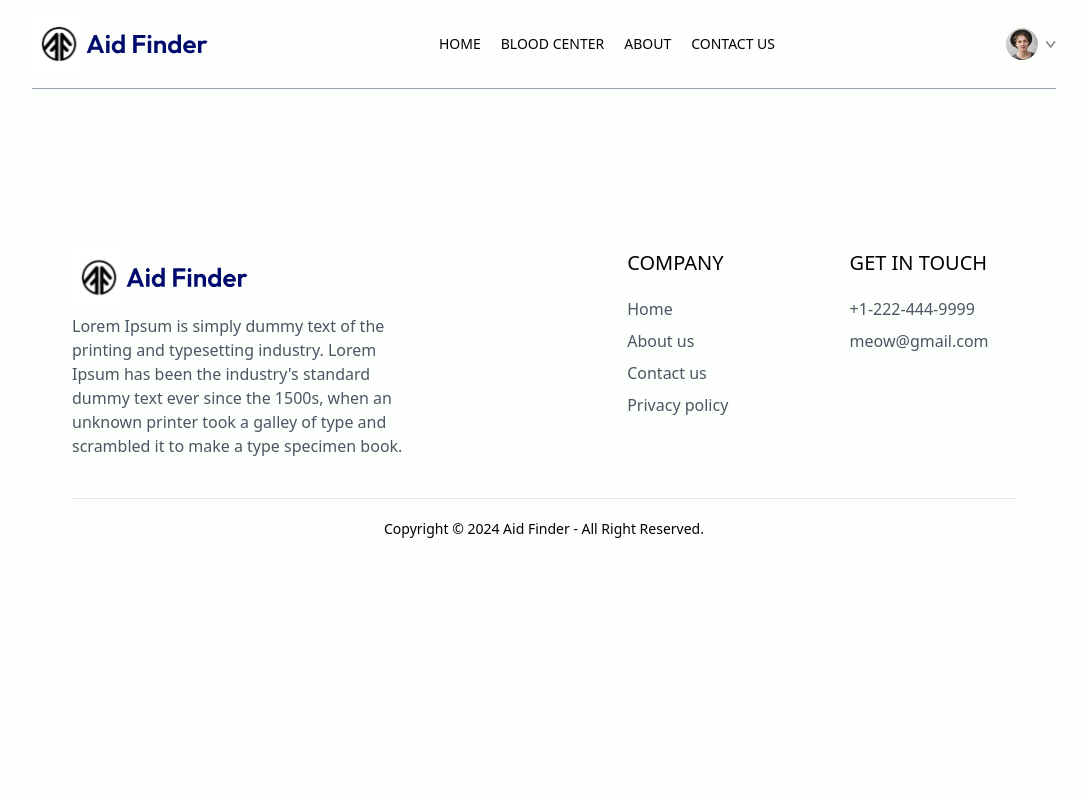
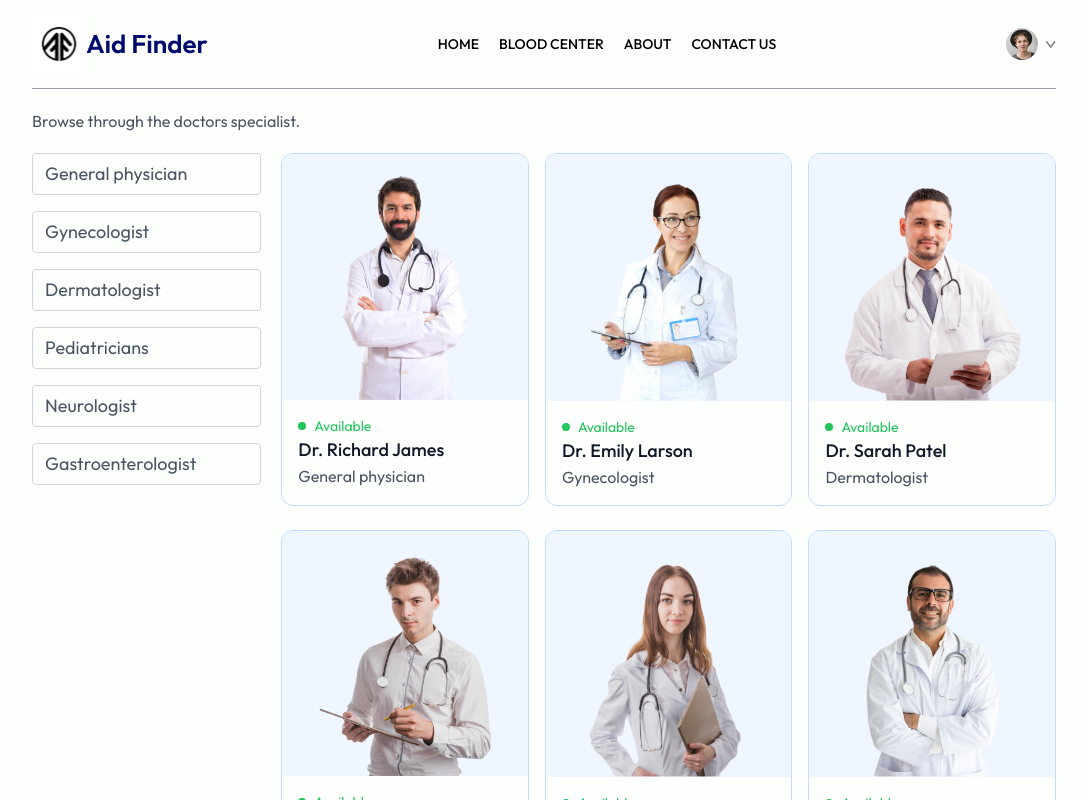
Before and after one commit to abhighosh69/AidFinder, a React (Vite) app in the folder aid-finder/: page /doctors in a window 1280 px wide. Shown: the top 800 px of the page, without its empty margins (96-1183 px from the left). Built offline with nearby package versions, Linux system fonts and the light colour scheme.

Commit message:
Create Doctor Page

```diff
--- a/aid-finder/src/App.jsx
+++ b/aid-finder/src/App.jsx
@@ -12,6 +12,7 @@ import MyProfile from "./pages/MyProfile";
 import Navbar from "./components/Navbar";
 import Footer from "./components/Footer";
 import PrivacyPolicy from "./pages/PrivacyPolicy";
+import Doctor from "./pages/Doctor";
 
 const App = () => {
   return (
@@ -21,12 +22,14 @@ const App = () => {
       <Routes>
         <Route path="/" element={<Home />} />
         <Route path="/home" element={<Home />} />
-        <Route path="/hospital" element={<Hospitals />} />
+        <Route path="/hospitals" element={<Hospitals />} />
         <Route path="/about" element={<About />} />
         <Route path="/contact" element={<Contact />} />
         <Route path="/donner" element={<Doneters />} />
         <Route path="/login" element={<Login />} />
         <Route path="/my-appointment" element={<MyAppointment />} />
+        <Route path="/doctors" element={<Doctor />} />
+        <Route path="/doctors/:speciality" element={<Doctor />} />
         <Route path="/my-appointment/:docId" element={<MyAppointment />} />
         <Route path="/my-profile" element={<MyProfile />} />
         <Route path="/privacy-policy" element={<PrivacyPolicy />} />
--- a/aid-finder/src/assets/assetsFrontend/assets.js
+++ b/aid-finder/src/assets/assetsFrontend/assets.js
@@ -244,7 +244,7 @@ export const doctors = [
         _id: 'doc12',
         name: 'Dr. Patrick Harris',
         image: doc12,
-        speciality: 'Neurologist',
+        speciality: 'Gastroenterologist',
         degree: 'MBBS',
         experience: '4 Years',
         about: 'Dr. Davis has a strong commitment to delivering comprehensive medical care, focusing on preventive medicine, early diagnosis, and effective treatment strategies. Dr. Davis has a strong commitment to delivering comprehensive medical care, focusing on preventive medicine, early diagnosis, and effective treatment strategies.',
@@ -272,7 +272,7 @@ export const doctors = [
         _id: 'doc14',
         name: 'Dr. Ryan Martinez',
         image: doc14,
-        speciality: 'Gynecologist',
+        speciality: 'Gastroenterologist',
         degree: 'MBBS',
         experience: '3 Years',
         about: 'Dr. Davis has a strong commitment to delivering comprehensive medical care, focusing on preventive medicine, early diagnosis, and effective treatment strategies. Dr. Davis has a strong commitment to delivering comprehensive medical care, focusing on preventive medicine, early diagnosis, and effective treatment strategies.',
--- a/aid-finder/src/components/Footer.jsx
+++ b/aid-finder/src/components/Footer.jsx
@@ -16,6 +16,7 @@ const Footer = () => {
   return (
     <div className="md:mx-10">
       <div className="flex flex-col sm:grid grid-cols-[3fr_1fr_1fr] gap-14 my-10 mt-40 text-sm">
+
         {/* ------- Left Side ------- */}
         <div>
           <img
--- a/aid-finder/src/components/Header.jsx
+++ b/aid-finder/src/components/Header.jsx
@@ -1,9 +1,11 @@
 import React from "react";
+import { useNavigate } from "react-router-dom";
 import { assets } from "../assets/assetsFrontend/assets";
 
 const Header = () => {
   return (
     <div className="flex flex-col md:flex-row flex-wrap bg-primary rounded-lg px-6 md:px-10 lg:px-20">
+
       {/* ------- Left Side ------- */}
       <div className="md:w-1/2 flex flex-col items-start justify-center gap-4 py-10 m-auto md:py-[10vw] md:mb-[-30px]">
         <p className="text-3xl md:text-4xl lg:text-5xl text-white font-semibold leading-tight md:leading-tight lg:leading-tight">
--- a/aid-finder/src/components/SpecialityMenu.jsx
+++ b/aid-finder/src/components/SpecialityMenu.jsx
@@ -10,9 +10,11 @@ const SpecialityMenu = () => {
         Simply browse through our extensive list of trusted doctors, schedule
         your appointment hassle-free.
       </p>
+
+      {/* ----- Category ----- */}
       <div className="flex sm:justify-center gap-4 pt-5 w-full overflow-scroll ">
         {specialityData.map((item, index) => (
-          <Link className="flex flex-col items-center text-xs cursor-pointer flex-shrink-0 hover:translate-y-[-10px] transition-all duration-500" to={`/doctors/${item.speciality}`} key={index}>
+          <Link className="flex flex-col items-center text-base cursor-pointer flex-shrink-0 hover:translate-y-[-10px] transition-all duration-500" to={`/doctors/${item.speciality}`} key={index}>
             <img className="w-16 sm:w-24 mb-2" src={item.image} alt="Speciality Images" />
             <p>{item.speciality}</p>
           </Link>
--- a/aid-finder/src/components/TopDoctors.jsx
+++ b/aid-finder/src/components/TopDoctors.jsx
@@ -1,13 +1,11 @@
-import React from "react";
-import { doctors } from "../assets/assetsFrontend/assets";
+import React, {useContext} from "react";
 import { useNavigate } from "react-router-dom";
+import { AppContext } from "../context/AppContext"
+
 const TopDoctors = () => {
 
   const navigate = useNavigate();
-
-  /* const handelBookAppointment = () => {
-    navigate(`/appointment/${item._id}`);
-  } */
+  const {doctors} = useContext(AppContext);
 
   return (
     <div className="flex flex-col items-center gap-4 my-16 text-gray-900 md:mx-10">
--- /dev/null
+++ b/aid-finder/src/context/AppContext.jsx
@@ -0,0 +1,18 @@
+import { createContext } from "react";
+import { doctors } from "../assets/assetsFrontend/assets";
+
+export const AppContext = createContext();
+
+const AppContextProvider = (props) => {
+  const value = {
+    doctors,
+  };
+
+  return (
+  <AppContext.Provider value={value}>
+    {props.children}
+  </AppContext.Provider>
+  );
+};
+
+export default AppContextProvider;
--- a/aid-finder/src/index.css
+++ b/aid-finder/src/index.css
@@ -1,7 +1,13 @@
-/* src/index.css */
+@import url('https://fonts.googleapis.com/css2?family=Outfit:wght@100..900&family=Poppins:ital,wght@0,100;0,200;0,300;0,400;0,500;0,600;0,700;0,800;0,900;1,100;1,200;1,300;1,400;1,500;1,600;1,700;1,800;1,900&display=swap');
+
 @tailwind base;
 @tailwind components;
 @tailwind utilities;
+
+
+*{
+    font-family: Outfit;
+}
 
 .active hr {
     @apply block mx-auto w-full h-1 bg-gradient-custom-color rounded-lg;
--- a/aid-finder/src/main.jsx
+++ b/aid-finder/src/main.jsx
@@ -1,11 +1,14 @@
-import { StrictMode } from 'react'
-import { createRoot } from 'react-dom/client'
-import App from './App.jsx'
-import { BrowserRouter } from 'react-router-dom';
-import './index.css'
+//import { StrictMode } from 'react'
+import { createRoot } from "react-dom/client";
+import App from "./App.jsx";
+import { BrowserRouter } from "react-router-dom";
+import "./index.css";
+import AppContextProvider from "./context/AppContext.jsx";
 
-createRoot(document.getElementById('root')).render(
+createRoot(document.getElementById("root")).render(
   <BrowserRouter>
-    <App />
-  </BrowserRouter>,
-)
+    <AppContextProvider>
+      <App />
+    </AppContextProvider>
+  </BrowserRouter>
+);
--- /dev/null
+++ b/aid-finder/src/pages/Doctor.jsx
@@ -0,0 +1,75 @@
+import React, { useContext, useEffect } from "react";
+import { useParams, useNavigate } from "react-router-dom";
+import { AppContext } from "../context/AppContext";
+import { useState } from "react";
+import { specialityData } from "../assets/assetsFrontend/assets";
+
+const Doctor = () => {
+  const navigate = useNavigate();
+  const { speciality } = useParams();
+  const [filterDoc, setFilterDoc] = useState([]);
+  const { doctors } = useContext(AppContext);
+
+  const applyFilter = () => {
+    if (speciality) {
+      setFilterDoc(doctors.filter((doc) => doc.speciality === speciality));
+    } else {
+      setFilterDoc(doctors);
+    }
+  };
+  useEffect(() => {
+    applyFilter();
+  }, [doctors, speciality]);
+
+  const handleNavigation = (specialty) => {
+    navigate(speciality === specialty ? "/doctors" : `/doctors/${specialty}`);
+  };
+
+  return (
+    <div>
+      <p className="text-gray-600">Browse through the doctors specialist.</p>
+
+      {/* ------- Left Side ------- */}
+      <div className="flex flex-col sm:flex-row items-start gap-5 mt-5">
+        <div className="flex flex-col gap-4 text-lg text-gray-600">
+          {specialityData.map((data) => (
+            <p
+              key={data.speciality}
+              onClick={() => handleNavigation(data.speciality)}
+              className={`w-[94vw] sm:w-auto pl-3 py-1.5 pr-16 border border-gray-300 rounded transition-all cursor-pointer ${
+                speciality === data.speciality ? "bg-blue-100 text-black" : ""
+              }`}
+            >
+              {data.speciality}
+            </p>
+          ))}
+        </div>
+
+        {/* ------- Right Side ------- */}
+        <div className="w-full grid grid-cols-auto gap-4 gap-y-6">
+          {filterDoc.map((item) => (
+            <div
+              onClick={() => {
+                navigate(`/my-appointment/${item._id}`);
+              }}
+              key={item._id}
+              className="border border-blue-200 rounded-xl overflow-hidden cursor-pointer hover:translate-y-[-10px] transition-all duration-500"
+            >
+              <img className="bg-blue-50" src={item.image} alt={`Picture of Dr. ${item.name}`} />
+              <div className="p-4">
+                <div className="flex items-center gap-2 text-sm text-center text-green-500">
+                  <p className="w-2 h-2 bg-green-500 rounded-full"></p>
+                  <p>Available</p>
+                </div>
+                <p className="text-gray-900 text-lg font-medium">{item.name}</p>
+                <p className="text-gray-600 text-base">{item.speciality}</p>
+              </div>
+            </div>
+          ))}
+        </div>
+      </div>
+    </div>
+  );
+};
+
+export default Doctor;
```
